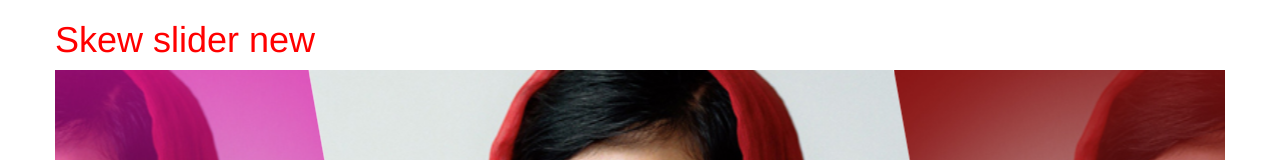
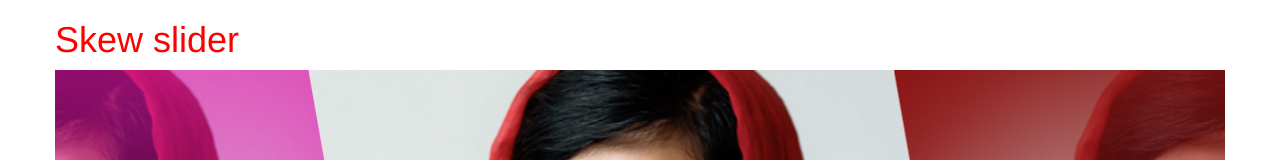
Before and after one commit to vickyUI/qhealth-test, a plain HTML site: page index.html in a window 1280 px wide. Shown: the top 160 px of the page. Drawn offline with nearby package versions, Linux system fonts and the light colour scheme.

Commit message:
my second change

```diff
--- a/index.html
+++ b/index.html
@@ -19,7 +19,7 @@
 
 
 	<div class="row">
-	<h1 class="medium-title">Skew slider new</h1>
+	<h1 class="medium-title">Skew slider</h1>
 	<div class="slider-container">
 			<div class="slider-single">
 			<div class="slider-inner">
```
